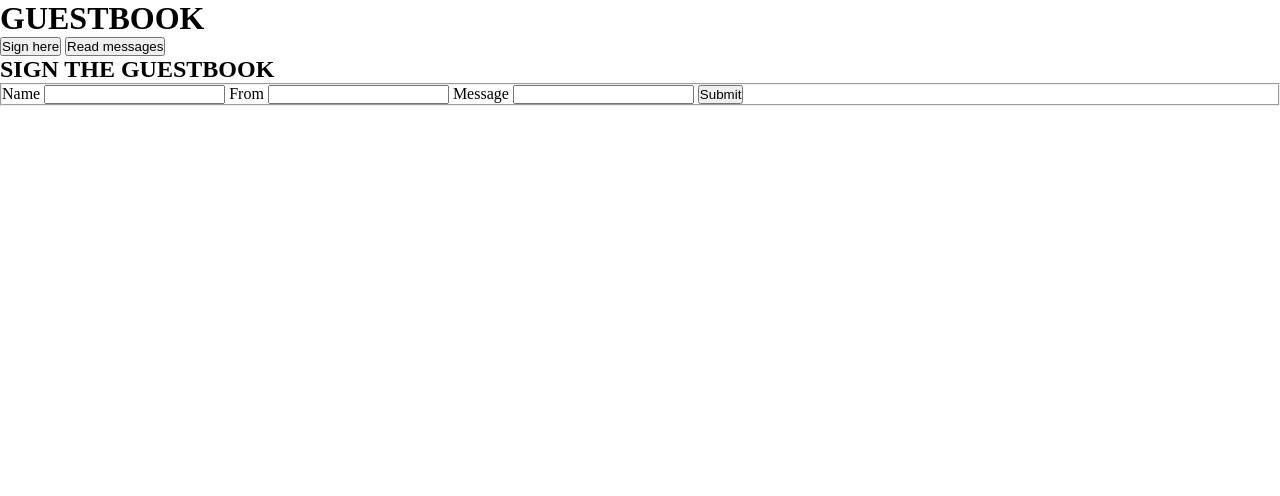
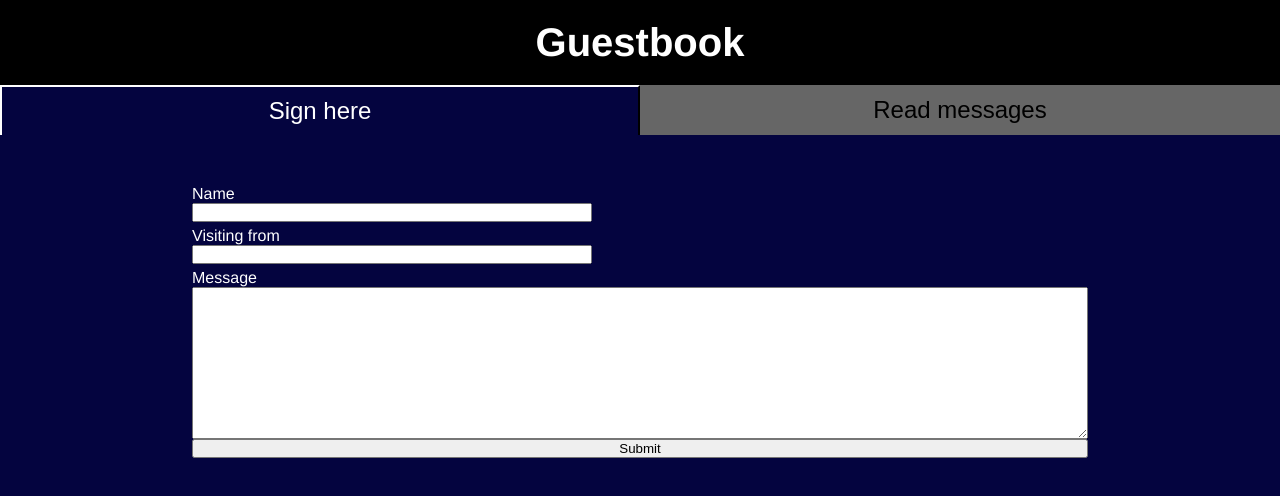
Before and after one commit to az-m/week04-assignment, a website built with Vite: page client/index.html in a window 1280 px wide. Built offline with nearby package versions, Linux system fonts and the light colour scheme; no server answers.

Commit message:
ui: eod commit - styling begun

```diff
--- a/client/index.html
+++ b/client/index.html
@@ -9,28 +9,30 @@
     <title>Guestbook</title>
   </head>
   <body>
-    <h1>GUESTBOOK</h1>
+    <h1>Guestbook</h1>
     <nav class="tabs">
       <button class="tablink" id="signTab">Sign here</button>
       <button class="tablink" id="messageTab">Read messages</button>
     </nav>
-
     <div class="tabcontent" id="signPage">
-      <h2>SIGN THE GUESTBOOK</h2>
       <form id="form">
-        <fieldset>
+        <fieldset class="formfields">
           <label for="name">Name</label>
-          <input name="name" type="text" />
-          <label for="location">From</label>
-          <input name="location" type="text" />
+          <input name="name" type="text" class="short-field" required />
+          <label for="location">Visiting from</label>
+          <input name="location" type="text" class="short-field" required />
           <label for="content">Message</label>
-          <input name="content" type="text" />
+          <textarea
+            name="content"
+            type="textarea"
+            rows="10"
+            required
+          ></textarea>
           <button type="submit">Submit</button>
         </fieldset>
       </form>
     </div>
     <div class="tabcontent" id="messagePage">
-      <h2>READ THE MESSAGES</h2>
       <section id="messages"></section>
     </div>
   </body>
--- a/client/src/main.js
+++ b/client/src/main.js
@@ -40,6 +40,8 @@ function openTab(pageName) {
 
 const form = document.getElementById("form");
 
+form.addEventListener("submit", handleSubmit);
+
 function handleSubmit(event) {
   event.preventDefault();
 
@@ -58,8 +60,6 @@ function handleSubmit(event) {
 
   form.reset();
 }
-
-form.addEventListener("submit", handleSubmit);
 
 // ====================================================================================
 
@@ -94,10 +94,13 @@ function makeMessageElements(messageArr) {
     const pMessage = document.createElement("p");
     const pTimestamp = document.createElement("p");
 
+    let date = new Date(item.created_at);
+    date = date.toDateString();
+
     pName.textContent = item.name;
     pLocation.textContent = item.location;
     pMessage.textContent = item.content;
-    pTimestamp.textContent = item.created_at;
+    pTimestamp.textContent = date;
 
     // get the div we just added back from the DOM to add its content elements
     const div = document.getElementsByClassName("message")[index];
--- a/client/src/style.css
+++ b/client/src/style.css
@@ -7,3 +7,62 @@
 #messagePage {
   display: none;
 }
+
+#signTab {
+  background-color: #04043f;
+  color: #fff;
+  border-top: 2px solid #fff;
+  border-left: 2px solid #fff;
+  border-bottom: none;
+}
+
+#messageTab {
+  background-color: #666;
+  color: #000;
+  border: none;
+}
+
+body {
+  font-family: "Franklin Gothic Medium", "Arial Narrow", Arial, sans-serif;
+  background-color: #000;
+  color: #fff;
+  padding-top: 20px;
+}
+
+h1 {
+  font-size: 2.5rem;
+  text-align: center;
+}
+
+input {
+  margin-bottom: 5px;
+}
+
+.tabs {
+  display: grid;
+  grid-template-columns: 50% 50%;
+  padding-top: 20px;
+}
+
+.tablink {
+  font-size: 1.5rem;
+  padding: 10px 0 10px 0;
+}
+
+.formfields {
+  display: flex;
+  flex-direction: column;
+  margin: auto;
+  width: 70%;
+  border: none;
+  padding-top: 50px;
+}
+
+.short-field {
+  max-width: 400px;
+}
+
+.tabcontent {
+  background-color: #04043f;
+  height: 100dvh;
+}
```
